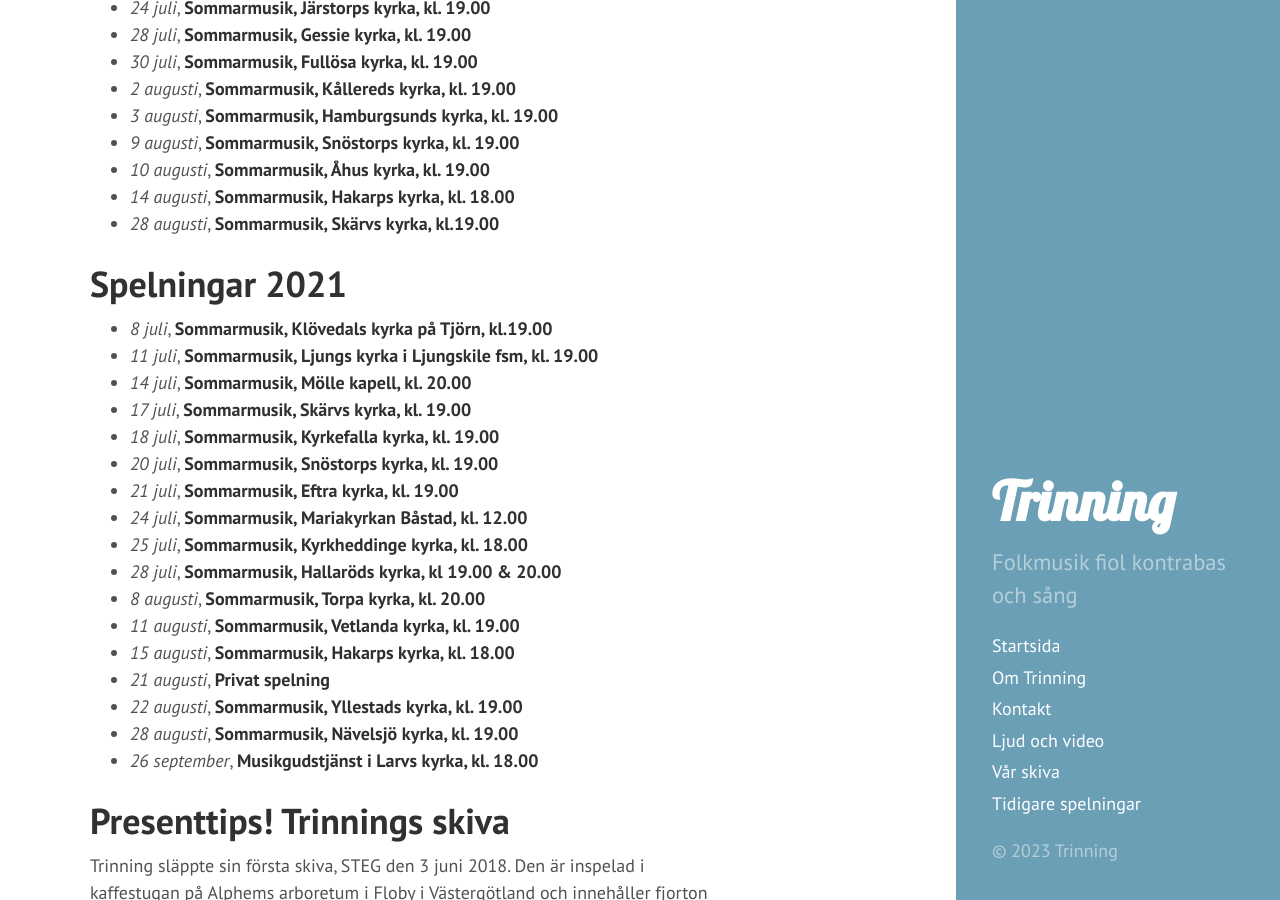
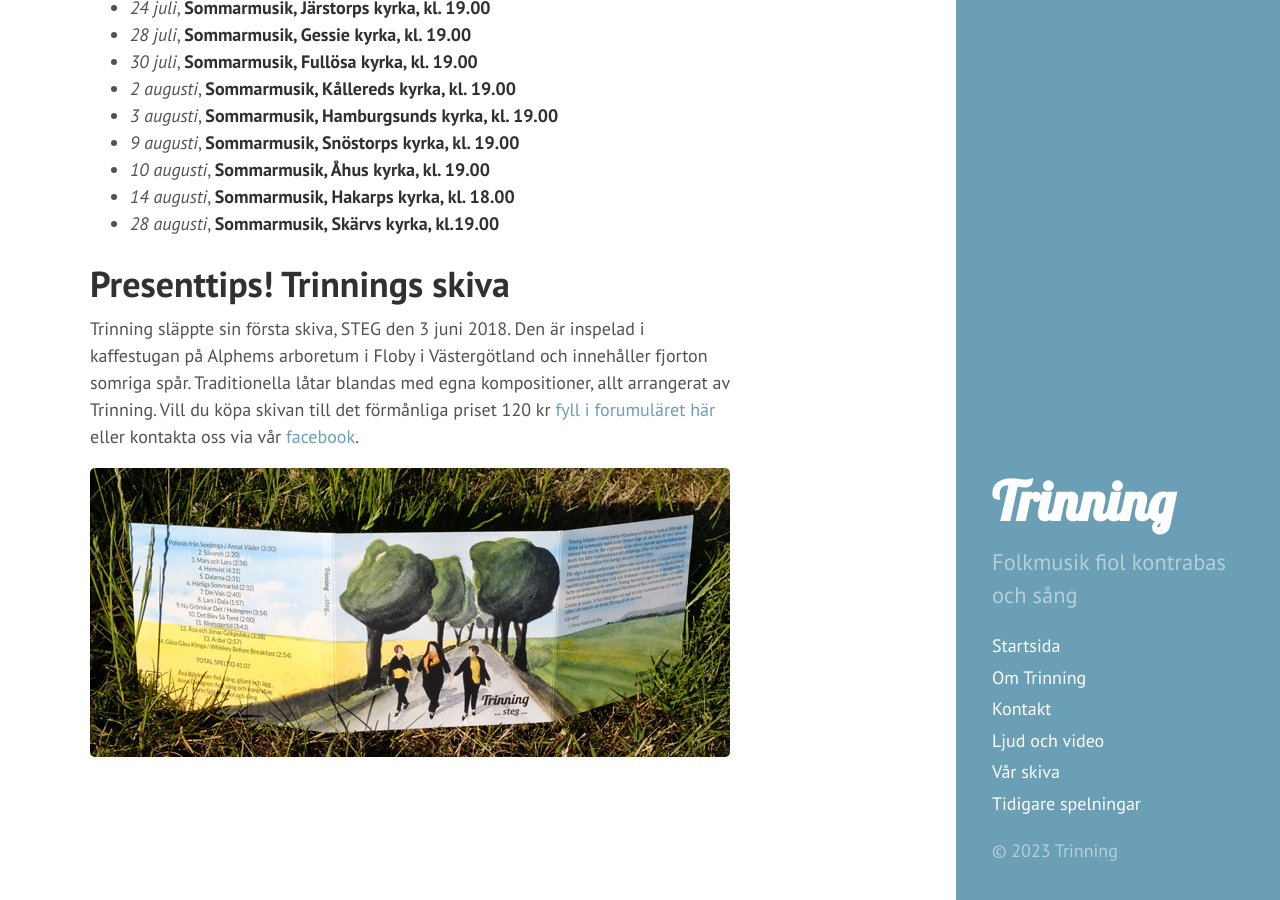
Before and after one commit to trinning/trinning.github.io, a Jekyll site: the page built from index.md, in a window 1280 px wide and 900 px high, scrolled down 1155 px. Built offline with Jekyll 4.4.1, drawn with Linux system fonts in a browser that asks for light colours.

Commit message:
Flyttar spelningar 2021

```diff
--- a/index.md
+++ b/index.md
@@ -40,26 +40,6 @@ in lite norskt, amerikanskt, låtar från de brittiska öarna och visor från de
 * *14 augusti*, **Sommarmusik, Hakarps kyrka, kl. 18.00**
 * *28 augusti*, **Sommarmusik, Skärvs kyrka, kl.19.00**
 
-# Spelningar 2021
-
-* *8 juli*, **Sommarmusik, Klövedals kyrka på Tjörn, kl.19.00**
-* *11 juli*, **Sommarmusik, Ljungs kyrka i Ljungskile fsm, kl. 19.00**
-* *14 juli*, **Sommarmusik, Mölle kapell, kl. 20.00**
-* *17 juli*, **Sommarmusik, Skärvs kyrka, kl. 19.00**
-* *18 juli*, **Sommarmusik, Kyrkefalla kyrka, kl. 19.00**
-* *20 juli*, **Sommarmusik, Snöstorps kyrka, kl. 19.00**
-* *21 juli*, **Sommarmusik, Eftra kyrka, kl. 19.00**
-* *24 juli*, **Sommarmusik, Mariakyrkan Båstad, kl. 12.00**
-* *25 juli*, **Sommarmusik, Kyrkheddinge kyrka, kl. 18.00**
-* *28 juli*, **Sommarmusik, Hallaröds kyrka, kl 19.00 & 20.00**
-* *8 augusti*, **Sommarmusik, Torpa kyrka, kl. 20.00**
-* *11 augusti*, **Sommarmusik, Vetlanda kyrka, kl. 19.00**
-* *15 augusti*, **Sommarmusik, Hakarps kyrka, kl. 18.00**
-* *21 augusti*, **Privat spelning**
-* *22 augusti*, **Sommarmusik, Yllestads kyrka, kl. 19.00**
-* *28 augusti*, **Sommarmusik, Nävelsjö kyrka, kl. 19.00**
-* *26 september*, **Musikgudstjänst i Larvs kyrka, kl. 18.00**
-
 # Presenttips! Trinnings skiva
 Trinning släppte sin första skiva, STEG den 3 juni 2018. Den är inspelad i kaffestugan på Alphems arboretum i Floby i Västergötland och innehåller fjorton somriga spår. Traditionella låtar blandas med egna kompositioner, allt arrangerat av Trinning. Vill du köpa skivan till det förmånliga priset 120 kr [fyll i forumuläret här](/skivor) eller kontakta oss via vår [facebook](https://www.facebook.com/trinningfolk/).
 
```
